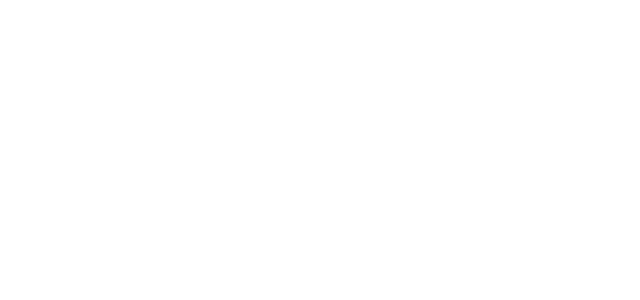
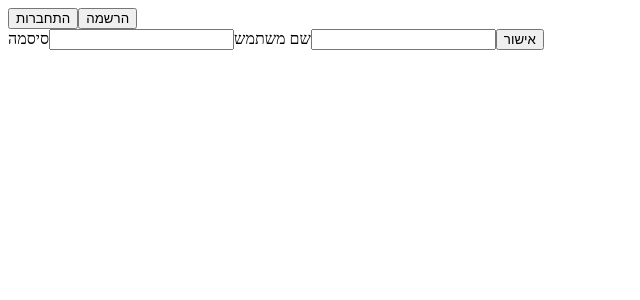
Before and after one commit to os878/Final-Project-React-Node, a React (Vite) app in the folder client/: page /Customer/LoginCustomer in a window 1280 px wide. Before the commit this address had no page. Shown: the top 300 px of the page, without its empty margins (0-640 px from the left). Built offline with nearby package versions, Linux system fonts and the light colour scheme.

Commit message:
Customer login plus editing and viewing account details

```diff
--- a/client/src/App.jsx
+++ b/client/src/App.jsx
@@ -12,6 +12,7 @@ import GiftsList from './Supplier/GiftsList';
 import SupplierDetails from './Supplier/SupplierDetails'
 import ProfileCustomer from './Customer/ProfilCustomer'
 import CusromerDetails  from './Customer/CusromerDetails'
+import LoginCustomer from './Customer/LoginCustomer'
 function App() {
 
   return (
@@ -28,6 +29,7 @@ function App() {
             <Route path="/GiftsList" element={<GiftsList />} />
             <Route path="/Customer/ProfilCustomer" element={<ProfileCustomer />} />
             <Route path="/Customer/CusromerDetails" element={<CusromerDetails />} />
+            <Route path="/Customer/LoginCustomer" element={<LoginCustomer />} />
           </Route>
         </Routes>
       </Router>
--- /dev/null
+++ b/client/src/Customer/LoginCustomer.jsx
@@ -0,0 +1,223 @@
+
+import React, { useState } from 'react'
+import Axios from "axios"
+import { useNavigate } from "react-router-dom"
+
+export const LoginCustomer = () => {
+    const [signLogin, setSignLogin] = useState(true)
+    const [name, setName] = useState("")
+    const [username, setUsername] = useState("")
+    const [password1, setPassword1] = useState("")
+    const [password2, setPassword2] = useState("")
+    const [email, setEmail] = useState("")
+    const [phone, setPhone] = useState("")
+    const [errorMessage, setErrorMessage] = useState("")
+
+    const navigate = useNavigate()
+
+    // בדיקת תקינות אימייל
+    const validateEmail = (emailToTest) => {
+        return emailToTest.includes('@') &&
+            emailToTest.includes('.') &&
+            emailToTest.indexOf('@') < emailToTest.lastIndexOf('.')
+    }
+
+    // התחברות לקוח
+    const submitForm = async (e) => {
+        e.preventDefault()
+        setErrorMessage("")
+
+        if (!username || !password1) {
+            setErrorMessage("יש למלא את כל השדות")
+            return
+        }
+
+        try {
+            const { data } = await Axios.post(
+                "http://localhost:7002/api/auth/customer/login",
+                { username, password: password1 }
+            )
+
+            localStorage.setItem("token", data.accessToken)
+
+            alert("ההתחברות בוצעה בהצלחה!")
+            navigate("/Customer/ProfilCustomer")
+
+        }
+        catch (error) {
+            if (error.response && error.response.data && error.response.data.message) {
+                setErrorMessage(error.response.data.message)
+            } else {
+                setErrorMessage("שגיאה בהתחברות, בדוק את הפרטים שהזנת")
+            }
+        }
+    }
+
+    // הרשמת לקוח
+    const submitForm1 = async (e) => {
+        e.preventDefault()
+        setErrorMessage("")
+
+        if (!name || !username || !email || !phone || !password1 || !password2) {
+            setErrorMessage("יש למלא את כל השדות")
+            return
+        }
+
+        if (!validateEmail(email)) {
+            setErrorMessage("כתובת האימייל אינה תקינה")
+            return
+        }
+
+        if (password1.length < 6) {
+            setErrorMessage("הסיסמה חייבת להכיל לפחות 6 תווים")
+            return
+        }
+
+        if (password1 !== password2) {
+            setErrorMessage("סיסמאות אינן תואמות")
+            return
+        }
+
+        try {
+            await Axios.post(
+                "http://localhost:7002/api/auth/customer/register",
+                {
+                    name,
+                    username,
+                    password: password1,
+                    email,
+                    phone
+                }
+            )
+
+            setSignLogin(true)
+            setErrorMessage("")
+
+            alert("ההרשמה בוצעה בהצלחה! כעת ניתן להתחבר.")
+            navigate("/Customer/ProfilCustomer")
+        }
+        catch (error) {
+            if (error.response && error.response.data && error.response.data.message) {
+                setErrorMessage(error.response.data.message)
+            } else {
+                setErrorMessage("אירעה שגיאה בעת ההרשמה")
+            }
+        }
+    }
+
+    // עדכון שדות ואיפוס הודעת שגיאה
+    const handleInputChange = (setter, value) => {
+        setter(value)
+
+        if (errorMessage) {
+            setErrorMessage("")
+        }
+    }
+
+    return (
+        <>
+            <div>
+
+                <div>
+                    <button onClick={() => setSignLogin(true)} id="btnLogin">
+                        התחברות
+                    </button>
+
+                    <button onClick={() => setSignLogin(false)} id="btnSighnUp">
+                        הרשמה
+                    </button>
+                </div>
+
+                {signLogin ? (
+
+                    // טופס התחברות
+                    <form onSubmit={submitForm}>
+
+                        <label htmlFor="inputUsername">שם משתמש</label>
+                        <input
+                            onChange={(e) => handleInputChange(setUsername, e.target.value)}
+                            type="text"
+                            id="inputUsername"
+                        />
+
+                        <label htmlFor="inputPassword">סיסמה</label>
+                        <input
+                            onChange={(e) => handleInputChange(setPassword1, e.target.value)}
+                            type="password"
+                            id="inputPassword"
+                        />
+
+                        {errorMessage && <p style={{ color: 'red' }}>{errorMessage}</p>}
+
+                        <button type="submit" id="submitLogin">
+                            אישור
+                        </button>
+
+                    </form>
+
+                ) : (
+
+                    // טופס הרשמה
+                    <form onSubmit={submitForm1}>
+
+                        <label htmlFor="inputName">שם</label>
+                        <input
+                            onChange={(e) => handleInputChange(setName, e.target.value)}
+                            type="text"
+                            id="inputName"
+                        />
+
+                        <label htmlFor="inputUsername">שם משתמש</label>
+                        <input
+                            onChange={(e) => handleInputChange(setUsername, e.target.value)}
+                            type="text"
+                            id="inputUsername"
+                        />
+
+                        <label htmlFor="inputPhone">טלפון</label>
+                        <input
+                            onChange={(e) => handleInputChange(setPhone, e.target.value)}
+                            type="text"
+                            id="inputPhone"
+                        />
+
+                        <label htmlFor="inputEmail">אימייל</label>
+                        <input
+                            onChange={(e) => handleInputChange(setEmail, e.target.value)}
+                            type="text"
+                            id="inputEmail"
+                            placeholder="Your@gmail.com"
+                        />
+
+                        <label htmlFor="inputPassword">סיסמה</label>
+                        <input
+                            onChange={(e) => handleInputChange(setPassword1, e.target.value)}
+                            type="password"
+                            id="inputPassword"
+                            placeholder="******"
+                        />
+
+                        <label htmlFor="inputRealPassword">אימות סיסמה</label>
+                        <input
+                            onChange={(e) => handleInputChange(setPassword2, e.target.value)}
+                            type="password"
+                            id="inputRealPassword"
+                            placeholder="******"
+                        />
+
+                        {errorMessage && <p style={{ color: 'red' }}>{errorMessage}</p>}
+
+                        <button type="submit" id="submitSighn">
+                            אישור
+                        </button>
+
+                    </form>
+
+                )}
+
+            </div>
+        </>
+    )
+}
+
+export default LoginCustomer
--- a/client/src/HomePage.jsx
+++ b/client/src/HomePage.jsx
@@ -7,7 +7,7 @@ const HomePage = () => {
     <div>
       <button onClick={() => navigate('/admin-login')}>לכניסת מנהל</button>
       <button onClick={() => navigate('/Supplier/Login')}>לכניסת ספק</button>
-      <button>לכניסת לקוח</button>
+      <button onClick={() => navigate('/Customer/LoginCustomer')}>לכניסת לקוח</button>
     </div>
   )
 }
--- a/client/src/Supplier/Login.jsx
+++ b/client/src/Supplier/Login.jsx
@@ -27,7 +27,7 @@ export const Login = () => {
         }
         try {
             const { data } = await Axios.post(
-                "http://localhost:7002/api/auth/login",
+                "http://localhost:7002/api/auth/supplier/login",
                 { name, password: password1 }
             );
 
@@ -68,7 +68,7 @@ export const Login = () => {
             return
         }
         try {
-            const { data } = await Axios.post("http://localhost:7002/api/auth/register", { name, password: password1, phone, email, companyName })
+            const { data } = await Axios.post("http://localhost:7002/api/auth/supplier/register", { name, password: password1, phone, email, companyName })
             setSignLogin(true);
             setErrorMessage("");
             alert("ההרשמה בוצעה בהצלחה! כעת ניתן להתחבר.");
```
Also changed, not shown: client/src/Customer/login.jsx (deleted), 2 other files (tests, documents, lock files or other folders).
